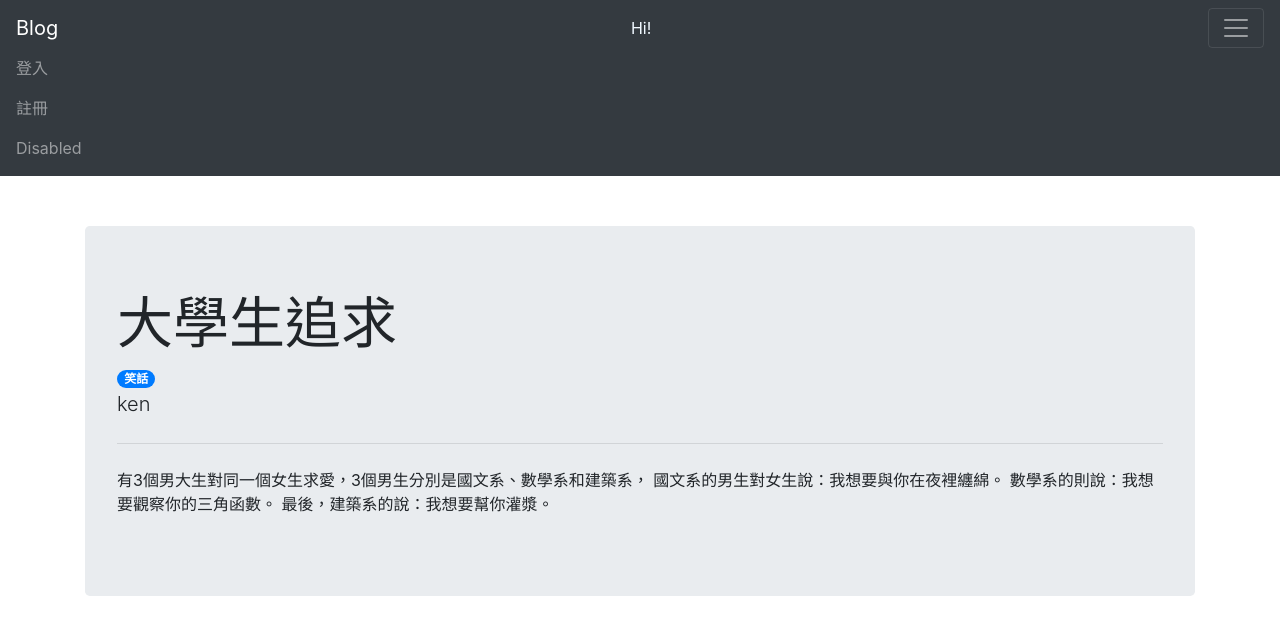
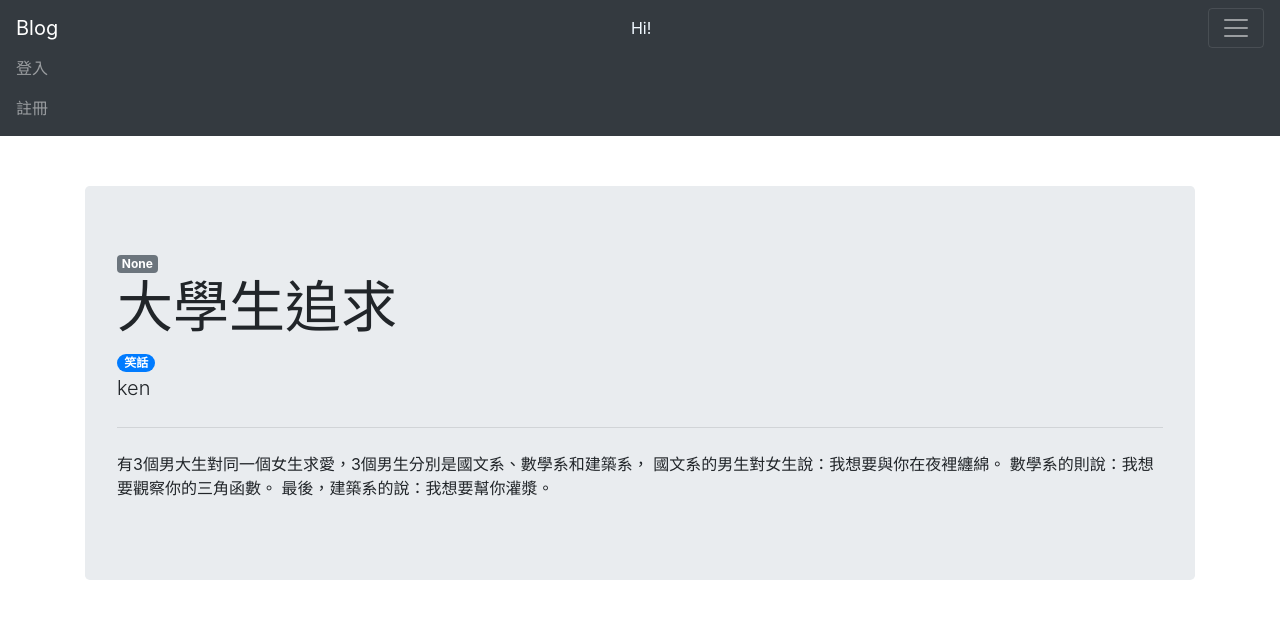
Before and after one commit to pock999/DjangoBlog, a Django app: page / in a window 1280 px wide, after a click that opens the changed part. Shown: the top 620 px of the page. Run offline with Django 3.2, Linux system fonts and the light colour scheme; data comes from the database, SQL or seed files in the repository; both versions use the stored data as it was before the commit; some libraries are stand-ins or nearby versions.

Commit message:
update article serial number, re create a sqlite, modify base.html

```diff
--- a/DjangoBlog/DjangoBlog/settings.py
+++ b/DjangoBlog/DjangoBlog/settings.py
@@ -85,7 +85,7 @@ WSGI_APPLICATION = 'DjangoBlog.wsgi.application'
 DATABASES = {
     'default': {
         'ENGINE': 'django.db.backends.sqlite3',
-        'NAME': os.path.join(BASE_DIR, 'db.sqlite3'),
+        'NAME': os.path.join(BASE_DIR, 'sqlite'),
     }
 }
 
--- a/DjangoBlog/DjangoBlog/urls.py
+++ b/DjangoBlog/DjangoBlog/urls.py
@@ -19,14 +19,14 @@ from blog.views import registerView,loginView,logoutView,index,notFoundPage,erro
 
 urlpatterns = [
     path('admin/', admin.site.urls),
-    path('',index),
-    path('login/',loginView),
-    path('register/',registerView),
-    path('logout/',logoutView),
+    path('',index,name="homepage"),
+    path('login/',loginView,name="Login"),
+    path('register/',registerView,name="Register"),
+    path('logout/',logoutView,name="Logout"),
     path('404test/',notFoundPage),
     path('500test/',errorServer),
-    path('manage/',manage_page),
-    path('manage/logout/',logoutView),
+    path('manage/',manage_page,name="ManagePage"),
+    # path('manage/edit/',),
 ]
 
 hander404 = notFoundPage
--- a/DjangoBlog/blog/models.py
+++ b/DjangoBlog/blog/models.py
@@ -15,6 +15,7 @@ class User(models.Model):
         return self.account
 
 class Article(models.Model):
+    auto_increment_id = models.AutoField(primary_key = True)
     content = models.TextField(u'Content')
     title = models.CharField(u'Title', max_length=50)
     category = models.ForeignKey('Category',on_delete=models.CASCADE, blank=True, null=True)
--- a/DjangoBlog/blog/views.py
+++ b/DjangoBlog/blog/views.py
@@ -9,14 +9,10 @@ def index(request):
     context          = {}
     if request.session.get('is_login',None): #檢查session確定是否登入，不允許重複登入
         context['user'] =request.session.get('user_name')
-        context['href1']='logout'
-        context['href2']='manage'
         context['link1']='登出'
         context['link2']='管理'
     else:
         context['user'] =''
-        context['href1']='login'
-        context['href2']='register'
         context['link1']='登入'
         context['link2']='註冊'
 
@@ -95,8 +91,6 @@ def manage_page(request):
     context = {}
     if request.session.get('is_login',None):
         context['user'] =request.session.get('user_name')
-        context['href1']='logout'
-        context['href2']='manage'
         context['link1']='登出'
         context['link2']='管理'
         acc = request.session.get('user_account')
--- a/DjangoBlog/templates/base.html
+++ b/DjangoBlog/templates/base.html
@@ -13,7 +13,7 @@
 
 <body>
     <nav class="navbar navbar-dark bg-dark">
-        <a class="navbar-brand" href="#">
+        <a class="navbar-brand" href="{% url 'homepage' %}">
             Blog
         </a>
         <div style="color:aliceblue;">Hi! {{ user }}</div>
@@ -21,19 +21,29 @@
         <button class="navbar-toggler" type="button" data-toggle="collapse" data-target="#navbarNav" aria-controls="navbarNav" aria-expanded="false" aria-label="Toggle navigation">
                 <span class="navbar-toggler-icon"></span>
         </button>
+        {%if user%}
             <div class="collapse navbar-collapse" id="navbarNav">
                 <ul class="navbar-nav">
                     <li class="nav-item">
-                    <a class="nav-link" href="{{ href1 }}">{{ link1 }}</a>
+                        <a class="nav-link" href="{% url 'Logout' %}">{{ link1 }}</a>
                     </li>
                     <li class="nav-item">
-                    <a class="nav-link" href="{{ href2 }}">{{ link2 }}</a>
-                </li>
-                <li class="nav-item">
-                    <a class="nav-link" href="#">Disabled</a>
+                        <a class="nav-link" href="{% url 'ManagePage' %}">{{ link2 }}</a>
                     </li>
                 </ul>
             </div>
+        {%else%}
+            <div class="collapse navbar-collapse" id="navbarNav">
+                <ul class="navbar-nav">
+                    <li class="nav-item">
+                        <a class="nav-link" href="{% url 'Login' %}">{{ link1 }}</a>
+                    </li>
+                    <li class="nav-item">
+                        <a class="nav-link" href="{% url 'Register' %}">{{ link2 }}</a>
+                    </li>
+                </ul>
+            </div>
+        {% endif %}
     </nav>
     <div class="container">
     {% block mainbody %}
--- a/DjangoBlog/templates/index.html
+++ b/DjangoBlog/templates/index.html
@@ -2,6 +2,7 @@
 {% block mainbody %}
     {% for arti in article %}
         <div class="jumbotron">
+        <span class="badge badge-secondary">{{ arti.auto_increment_id }}</span>
         <h1 class="display-4">{{ arti.title }}</h1>
         <span class="badge badge-pill badge-primary">{{ arti.category.name }}</span>
         <p class="lead">{{ arti.account.username }}</p>
```
Also changed, not shown: DjangoBlog/blog/migrations/0001_initial.py, DjangoBlog/blog/migrations/0002_auto_20190307_1908.py (deleted), DjangoBlog/db.sqlite3 (deleted), 1 other file. Lines whose indentation alone changed are shown as unchanged.
